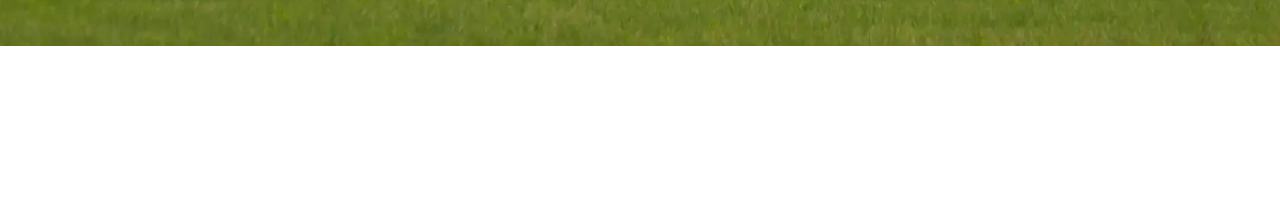
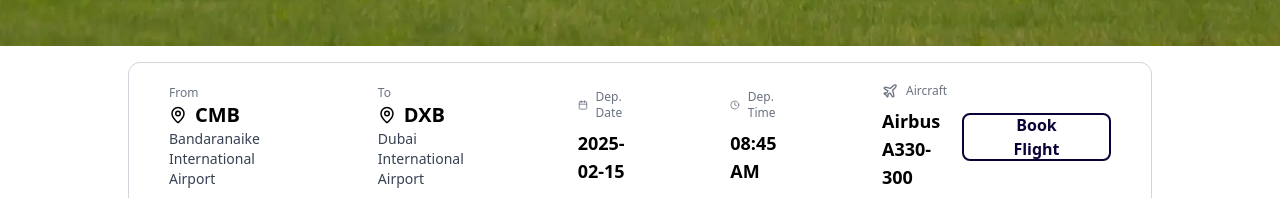
Before and after one commit to kalana03/Airline-Ticket-booking, a React (Vite) app in the folder Frontend/: page / in a window 1280 px wide. Shown: the part 754-952 px from the top of the page. Before the commit the page ends 800 px from the top, so only its background shows below. Built offline with nearby package versions, Linux system fonts and the light colour scheme; no server answers.

Commit message:
Flight-card creation

```diff
--- a/Frontend/src/App.jsx
+++ b/Frontend/src/App.jsx
@@ -1,6 +1,7 @@
 import React from "react";
 import heroImg from "./assets/Images/hero.webp"; // adjust path to your image
 import FlightSearchForm from "./components/form.jsx";
+import Flights from "./components/Flights.jsx";
 
 function App() {
   return (
@@ -20,6 +21,7 @@ function App() {
         </div>
         <FlightSearchForm />
       </div>
+      <Flights />
     </div>
   );
 }
--- /dev/null
+++ b/Frontend/src/components/Flights.jsx
@@ -0,0 +1,81 @@
+import React from "react";
+import { MapPin, Calendar, Clock, Plane } from "lucide-react";
+import "../styles/buttons.css";
+
+export default function FlightCard() {
+  const flight = {
+    departure: "CMB",
+    departureName: "Bandaranaike International Airport",
+
+    destination: "DXB",
+    destinationName: "Dubai International Airport",
+
+    date: "2025-02-15",
+    time: "08:45 AM",
+
+    aircraft: "Airbus A330-300"
+  };
+
+  return (
+    <div className="flex items-center w-[80%] min-w-[80dvw] justify-between bg-white my-4 rounded-xl border-[1px] border-gray-300 px-10 py-5 mx-auto">
+
+      {/* Left */}
+      <div className="flex items-center gap-20">  {/* << increased spacing */}
+
+        {/* From */}
+        <div>
+          <p className="text-xs text-gray-500 font-medium">From</p>
+          <p className="text-xl font-semibold flex items-center gap-2">
+            <MapPin size={18} /> {flight.departure}
+          </p>
+          <p className="text-sm text-gray-700 font-medium">
+            {flight.departureName}
+          </p>
+        </div>
+
+        {/* To */}
+        <div>
+          <p className="text-xs text-gray-500 font-medium">To</p>
+          <p className="text-xl font-semibold flex items-center gap-2">
+            <MapPin size={18} /> {flight.destination}
+          </p>
+          <p className="text-sm text-gray-700 font-medium">
+            {flight.destinationName}
+          </p>
+        </div>
+
+        {/* Date */}
+        <div className="ml-5">
+          <p className="text-xs text-gray-500 font-medium flex items-center gap-2 mb-2">
+            <Calendar size={16} /> Dep. Date
+          </p>
+          <p className="text-lg font-semibold">{flight.date}</p>
+        </div>
+
+        {/* Time */}
+        <div className="ml-5">
+          <p className="text-xs text-gray-500 font-medium flex items-center gap-2 mb-2">
+            <Clock size={16} /> Dep. Time
+          </p>
+          <p className="text-lg font-semibold">{flight.time}</p>
+        </div>
+
+        {/* Aircraft */}
+        <div className="ml-5">
+          <p className="text-xs text-gray-500 font-medium flex items-center gap-2 mb-2">
+            <Plane size={16} /> Aircraft
+          </p>
+          <p className="text-lg font-semibold">{flight.aircraft}</p>
+        </div>
+
+
+      </div>
+
+      {/* Book Button */}
+      <button className="accent-btn">
+        Book Flight
+      </button>
+
+    </div>
+  );
+}
--- a/Frontend/src/components/form.jsx
+++ b/Frontend/src/components/form.jsx
@@ -1,6 +1,6 @@
 import React, { useEffect, useState } from "react";
 import { MapPin, Calendar, Search } from "lucide-react";
-import "./styles/buttons.css";
+import "../styles/buttons.css";
 
 function FlightSearchForm() {
   const [from, setFrom] = useState("");
--- a/Frontend/src/components/styles/buttons.css
+++ /dev/null
@@ -1,22 +0,0 @@
-.primary-btn {
-  display: flex;
-  align-items: center;
-  justify-content: center;
-  gap: 1rem;              /* gap-4 */
-  height: 3rem;           /* h-12 */
-  padding-left: 2.5rem;   /* px-10 */
-  padding-right: 2.5rem;
-  background-color: #000; /* bg-black */
-  color: #fff;            /* text-white */
-  border-radius: 0.5rem;
-  border-color: transparent;  /* rounded-lg */
-  font-weight: 600;       /* font-semibold */
-  transition: background-color 0.2s ease; /* transition */
-}
-
-.primary-btn:hover {
-  background-color: #777777; /* hover:bg-gray-800 */
-  border-color: #ffffff; /* hover:border-gray-800 */
-  color: #ffffff;
-
-}
--- /dev/null
+++ b/Frontend/src/styles/buttons.css
@@ -0,0 +1,46 @@
+.primary-btn {
+  display: flex;
+  align-items: center;
+  justify-content: center;
+  gap: 1rem;              /* gap-4 */
+  height: 3rem;           /* h-12 */
+  padding-left: 2.5rem;   /* px-10 */
+  padding-right: 2.5rem;
+  background-color: #000; /* bg-black */
+  color: #fff;            /* text-white */
+  border-radius: 0.5rem;
+  border-color: transparent;  /* rounded-lg */
+  font-weight: 600;       /* font-semibold */
+  transition: background-color 0.2s ease; /* transition */
+}
+
+.primary-btn:hover {
+  background-color: #777777; /* hover:bg-gray-800 */
+  border-color:
+  #ffffff; /* hover:border-gray-800 */
+  color: #ffffff;
+
+}
+
+
+.accent-btn {
+  display: flex;
+  align-items: center;
+  justify-content: center;
+  gap: 1rem;              /* gap-4 */
+  height: 3rem;           /* h-12 */
+  padding-left: 2.5rem;   /* px-10 */
+  padding-right: 2.5rem;
+  background-color: #ffffff; /* bg-black */
+  color: #0b0136;            /* text-white */
+  border-radius: 0.5rem;
+  border-color: #0b0136;  /* rounded-lg */
+  font-weight: 600;
+  border-width: 2px;       /* font-semibold */
+  transition: background-color 0.2s ease; /* transition */
+}
+
+.accent-btn:hover {
+  background-color: #0b0136; /* hover:bg-gray-800 */
+  color: #ffffff;
+}
```
Also changed, not shown: Frontend/src/Flights.jsx (deleted).
